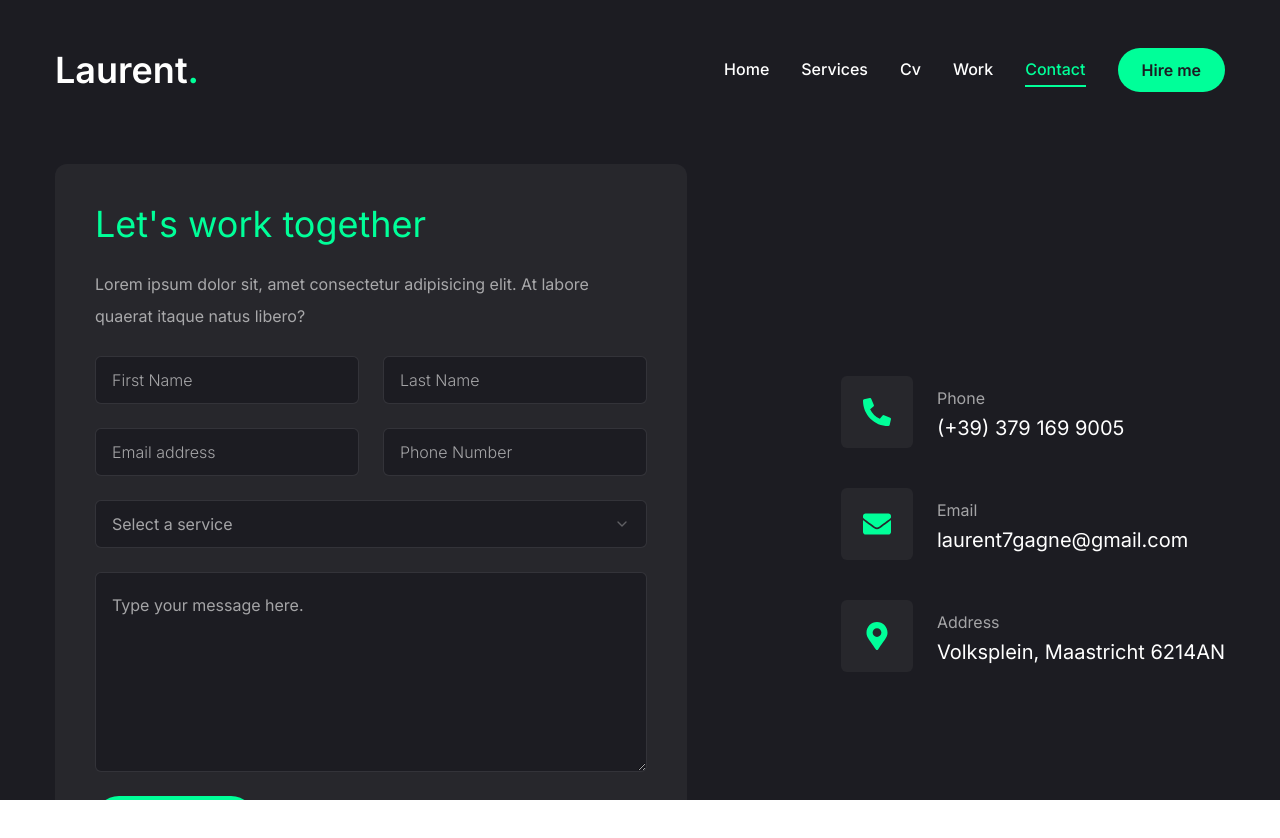
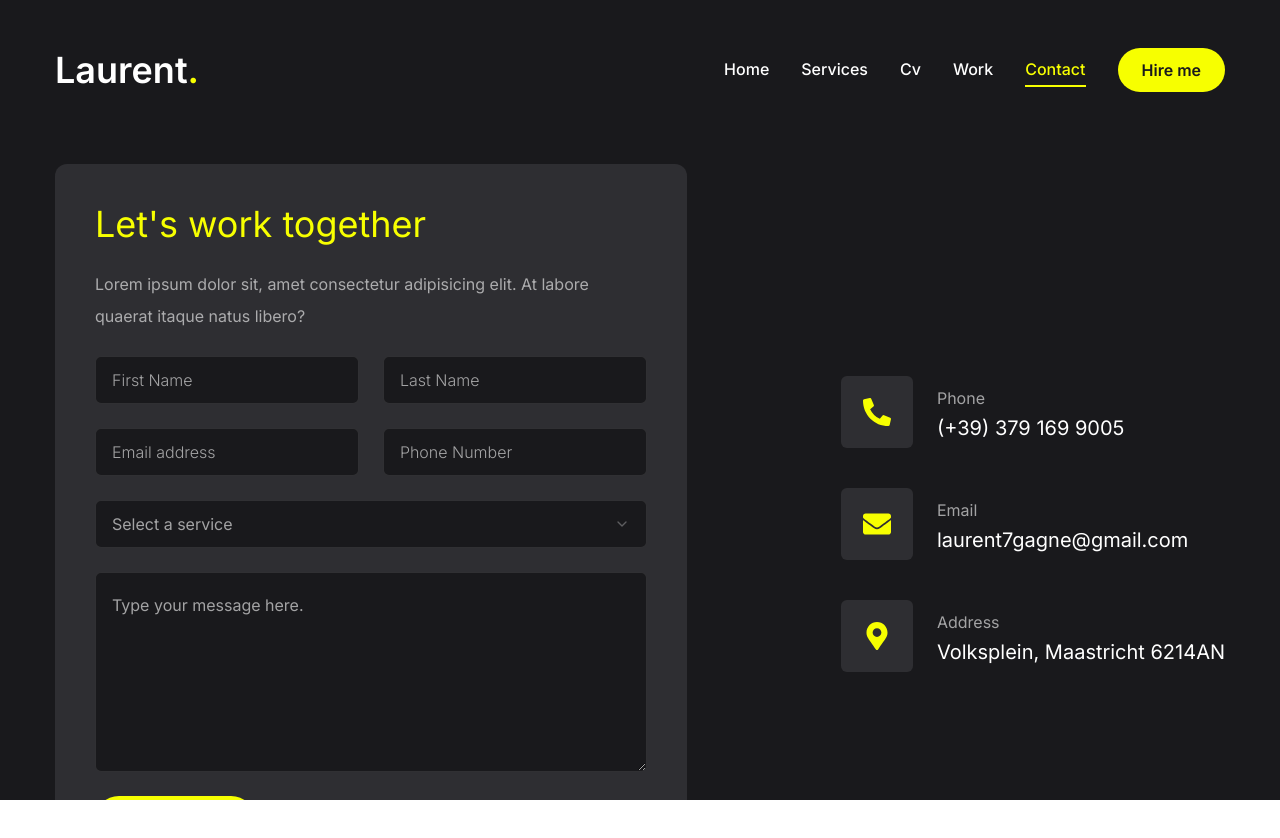
Before and after one commit to l7g/laurent_portfolio, a Next.js app: page /contact in a window 1280 px wide. Shown: the top 838 px of the page. Built offline with nearby package versions, Linux system fonts and the light colour scheme.

Commit message:
feat: color changed

```diff
--- a/app/contact/page.jsx
+++ b/app/contact/page.jsx
@@ -50,7 +50,7 @@ const Contact = () => {
         <div className="flex flex-col xl:flex-row gap-[30px]">
           {/* form */}
           <div className="xl:w-[54%] order-2 xl:order-none">
-            <form className="flex flex-col gap-6 p-10 bg-[#27272c] rounded-xl">
+            <form className="flex flex-col gap-6 p-10 bg-[#2E2E32] rounded-xl">
               <h3 className="text-4xl text-accent">Let's work together</h3>
               <p className="text-white/60">
                 Lorem ipsum dolor sit, amet consectetur adipisicing elit. At
@@ -94,7 +94,7 @@ const Contact = () => {
               {info.map((item, index) => {
                 return (
                   <li key={index} className="flex items-center gap-6">
-                    <div className="w-[52px] h-[52px] xl:w-[72px] xl:h-[72px] bg-[#27272c] text-accent rounded-md flex items-center justify-center">
+                    <div className="w-[52px] h-[52px] xl:w-[72px] xl:h-[72px] bg-[#2E2E32] text-accent rounded-md flex items-center justify-center">
                       <div className="text-[28px]">{item.icon}</div>
                     </div>
                     <div className="flex-1">
--- a/app/globals.css
+++ b/app/globals.css
@@ -19,6 +19,6 @@
     -webkit-text-stroke: 1px #ffffff;
     }
     .text-outline-hover {
-    -webkit-text-stroke: 1px #00ff99;
+    -webkit-text-stroke: 1px #F7FF00;
     }
 }
--- a/components/Photo.jsx
+++ b/components/Photo.jsx
@@ -43,7 +43,7 @@ const Photo = () => {
             cx="253"
             cy="253"
             r="250"
-            stroke="#00ff99"
+            stroke="#F7FF00"
             strokeWidth="4"
             strokeLinecap="round"
             strokeLinejoin="round"
--- a/tailwind.config.js
+++ b/tailwind.config.js
@@ -22,10 +22,10 @@ module.exports = {
       },
     extend: {
       colors: {
-        primary: '#1c1c22',
+        primary: '#19191C',
         accent: {
-          DEFAULT: '#00ff99',
-          hover: '#00e187',
+          DEFAULT: '#F7FF00',
+          hover: '#E0E000',
         }
       },
 
```
